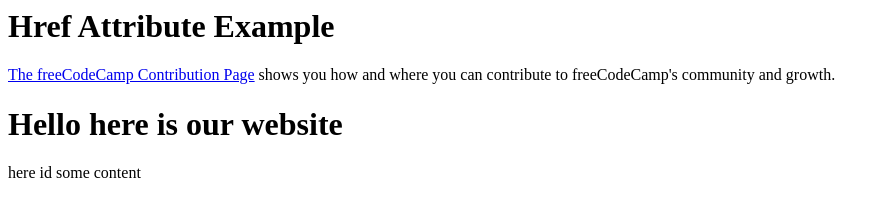
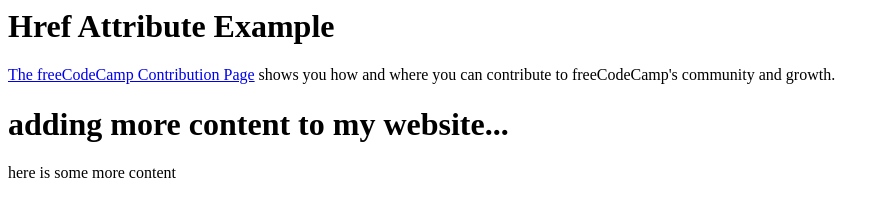
Before and after one commit to waiter0649/git-tester, a plain HTML site: page index.html in a window 1280 px wide. Shown: the whole page, without its empty margins (0-890 px from the left). Drawn offline with Linux system fonts and the light colour scheme.

Commit message:
add updated changes to test files

```diff
--- a/index.html
+++ b/index.html
@@ -8,6 +8,6 @@
       <a href="https://www.freecodecamp.org/contribute/">The freeCodeCamp Contribution Page</a> shows you how and where you can contribute to freeCodeCamp's community and growth.
     </p>
   </body>
-  <h1>Hello here is our website</h1>
-  <p1>here id some content</p1>
+  <h1>adding more content to my website...</h1>
+  <p1>here is some more content</p1>
 </html>
```
Also changed, not shown: 2 other files.
